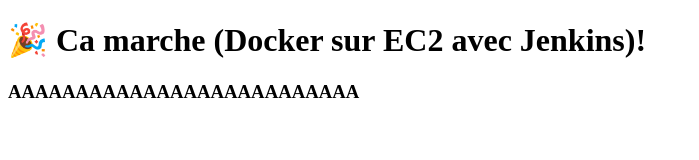
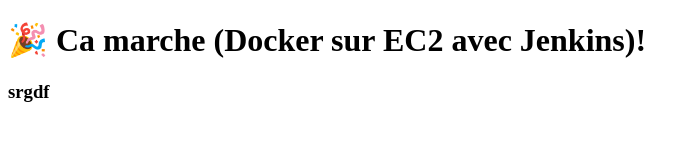
Before and after one commit to ruben-cardoso1/testDockerfile, a plain HTML site: page index.html in a window 1280 px wide. Shown: the whole page, without its empty margins (0-699 px from the left). Drawn offline with Linux system fonts and the light colour scheme.

Commit message:
Update index.html

```diff
--- a/index.html
+++ b/index.html
@@ -6,6 +6,6 @@
 </head>
 <body>
   <h1>🎉 Ca marche  (Docker sur EC2 avec Jenkins)!</h1>
-  <h3>AAAAAAAAAAAAAAAAAAAAAAAAAA</h3>
+  <h3>srgdf</h3>
 </body>
 </html>
```
